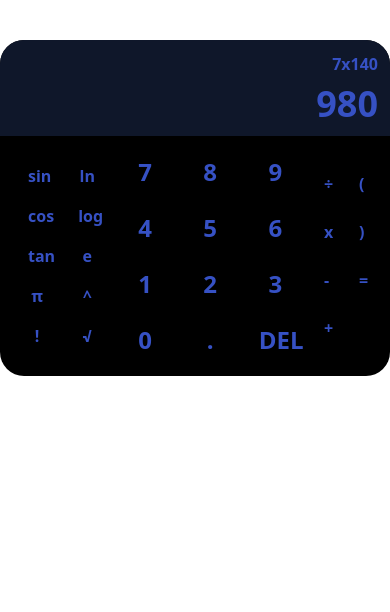
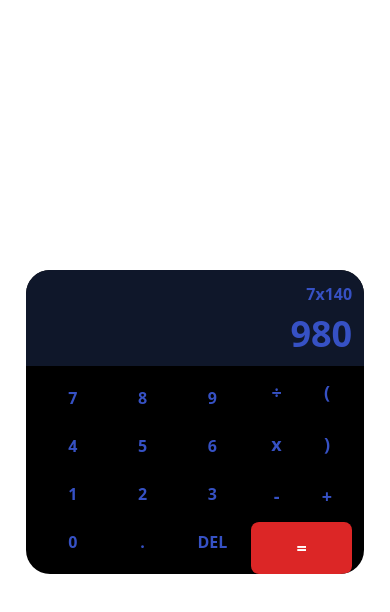
Before and after one commit to mbianou-bradon/iknite-Ex5-calculator, a website: page public/index.html in a window 390 px wide. Drawn offline with Linux system fonts and the light colour scheme.

Commit message:
Made calculator responsive

```diff
--- a/public/index.html
+++ b/public/index.html
@@ -7,16 +7,17 @@
     <link rel="stylesheet" href="./main.css">
     <title>Calculator</title>
 </head>
-<body>
-    <main class="flex place-content-center mt-10">
-        <div class="bg-black text-[#3651c4] font-extrabold rounded-3xl overflow-hidden">
+<body class="container mx-auto">
+    <main class="flex justify-center items-center h-[100vh] mx-3">
+        <div class="bg-black text-[#3651c4] place-self-center my-auto  font-extrabold rounded-3xl overflow-hidden">
+
             <div class="output flex flex-col items-end justify-around p-3 gap-2 bg-slate-900">
                 <div class="previous-operation font-semibold">7x140</div>
                 <div class="current-operation text-4xl">980</div>
             </div>
 
-            <div class="flex items-center justify-center max-h-min px-3">
-                <div class="special-operations grid grid-cols-2 py-5">
+            <div class="flex items-center justify-center gap-1 max-h-min px-3">
+                <div class="special-operations md:grid grid-cols-2 py-5 text-sm hidden">
 
                     <button>sin</button>
                     <button>ln</button>
@@ -31,33 +32,32 @@
 
                 </div>
 
-                <div class="number grid grid-cols-3 text-2xl">
+                <div class="number grid grid-cols-3 grid-rows-4 md:text-2xl">
 
-                    <button>7</button>
-                    <button>8</button>
-                    <button>9</button>
-                    <button>4</button>
-                    <button>5</button>
-                    <button>6</button>
-                    <button>1</button>
-                    <button>2</button>
-                    <button>3</button>
-                    <button>0</button>
-                    <button>.</button>
+                    <button class="number">7</button>
+                    <button class="number">8</button>
+                    <button class="number">9</button>
+                    <button class="number">4</button>
+                    <button class="number">5</button>
+                    <button class="number">6</button>
+                    <button class="number">1</button>
+                    <button class="number">2</button>
+                    <button class="number">3</button>
+                    <button class="number">0</button>
+                    <button class="number">.</button>
                     <button>DEL</button>
 
                 </div>
 
-                <div class="basic-operations grid grid-cols-2">
+                <div class="basic-operations grid grid-cols-2 grid-rows-4 text-lg">
 
                     <button>÷</button>
                     <button>(</button>
                     <button>x</button>
                     <button>)</button>
                     <button>-</button>
-                    <button>=</button>
-                    <button class="grid">+</button>
-
+                    <button>+</button>
+                    <button class="equal col-span-2 row-start-4 row-end-4 bg-red-600">=</button>
                 </div>
             </div>
         </div>
--- a/src/input.css
+++ b/src/input.css
@@ -3,10 +3,14 @@
 @tailwind utilities;
 
 button {
-    @apply px-4 py-3 md:px-8 md:py-5 hover:bg-slate-900 rounded-lg;
+    @apply px-5 py-3 md:px-8 md:py-5 hover:bg-slate-900 rounded-lg;
 }
 
 .special-operations button {
 
-    @apply px-4 py-2 md:px-8 md:py-4 hover:bg-slate-900 rounded-lg;
+    @apply px-5 py-2 md:px-8 md:py-4 hover:bg-slate-900 rounded-lg;
 }
+
+.basic-operations .equal {
+    @apply px-2 py-2 md:px-8 md:py-5 hover:bg-slate-900 rounded-lg text-white;
+}
```
Also changed, not shown: public/main.css.
